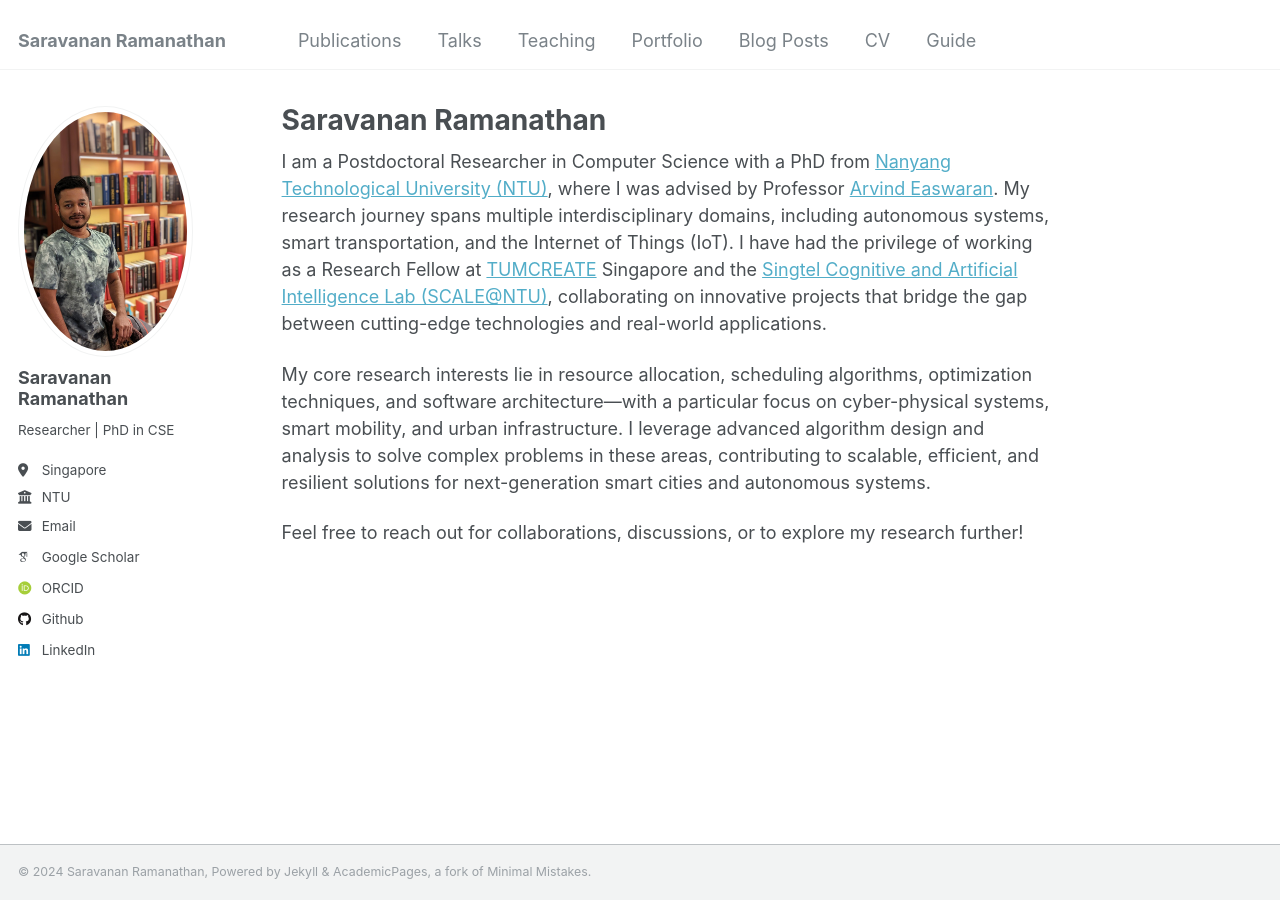
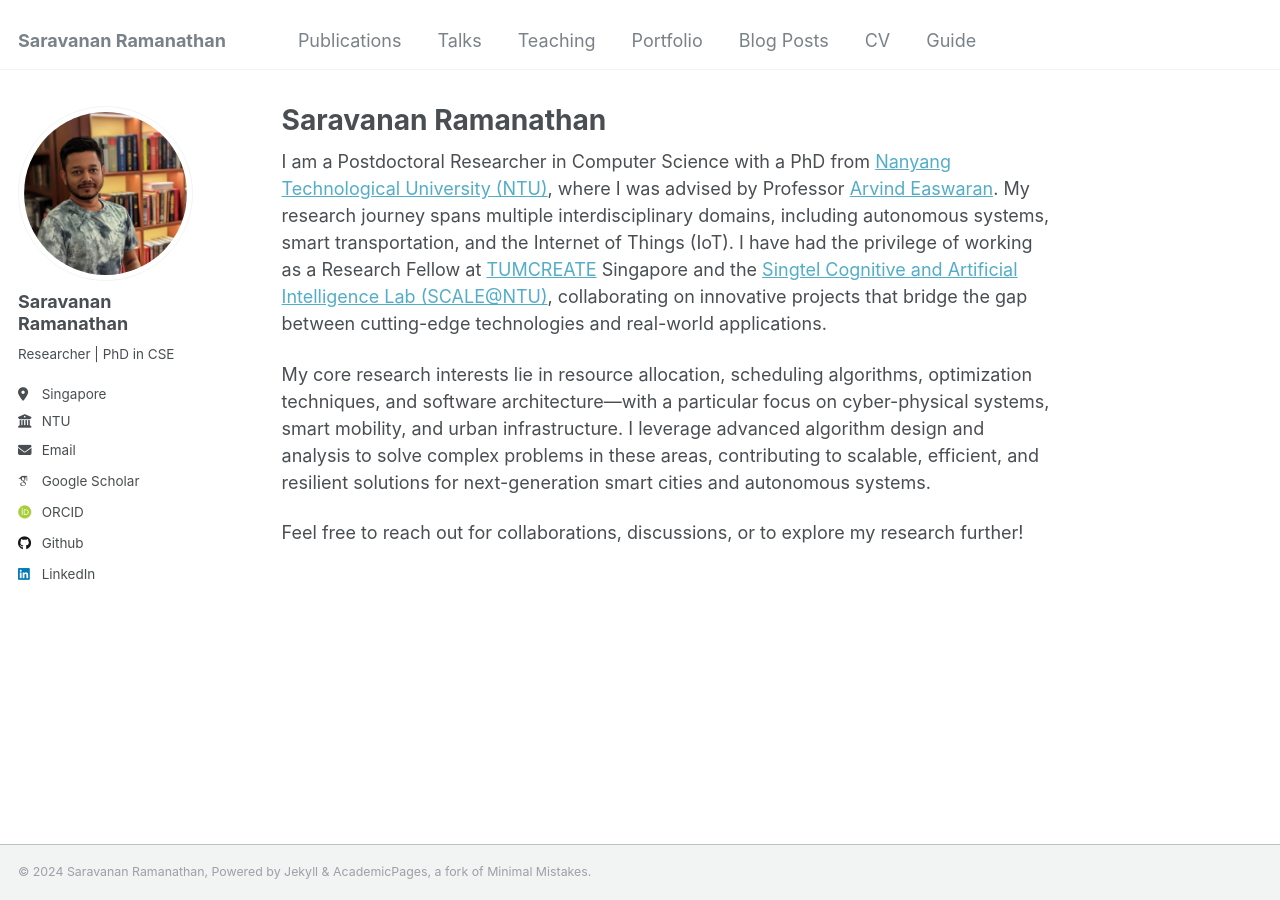
Before and after one commit to saravana016/saravana016.github.io, a Jekyll site: the page built from _pages/about.md, in a window 1280 px wide. Built offline with Jekyll 4.4.1, drawn with Linux system fonts in a browser that asks for light colours; some web fonts are replaced.

Commit message:
Update _config.yml

```diff
--- a/_config.yml
+++ b/_config.yml
@@ -12,16 +12,16 @@ title                    : "Saravanan Ramanathan"
 title_separator          : "-"
 name                     : &name "Saravanan Ramanathan"
 description              : &description "personal description"
-url                      : https://academicpages.github.io # the base hostname & protocol for your site e.g. "https://[your GitHub username].github.io"
+url                      : https://saravana016.github.io # the base hostname & protocol for your site e.g. "https://[your GitHub username].github.io"
 baseurl                  : "" # the subpath of your site, e.g. "/blog"
-repository               : "academicpages/academicpages.github.io"
+repository               : "saravana016/saravana016.github.io"
 
 # Site Author - The following control what appear as part of the author content on the side bar.
 #               If a field is blank the icon and link will not appear, otherwise it will be shown.
 #               Additional customization can be done by editing /_includes/author-profile.html
 author:
   # Biographic information
-  avatar           : "profile.jpg"
+  avatar           : "profile2.png"
   name             : "Saravanan Ramanathan"
   pronouns         : # example: "she/her"
   bio              : "Researcher | PhD in CSE"
```
